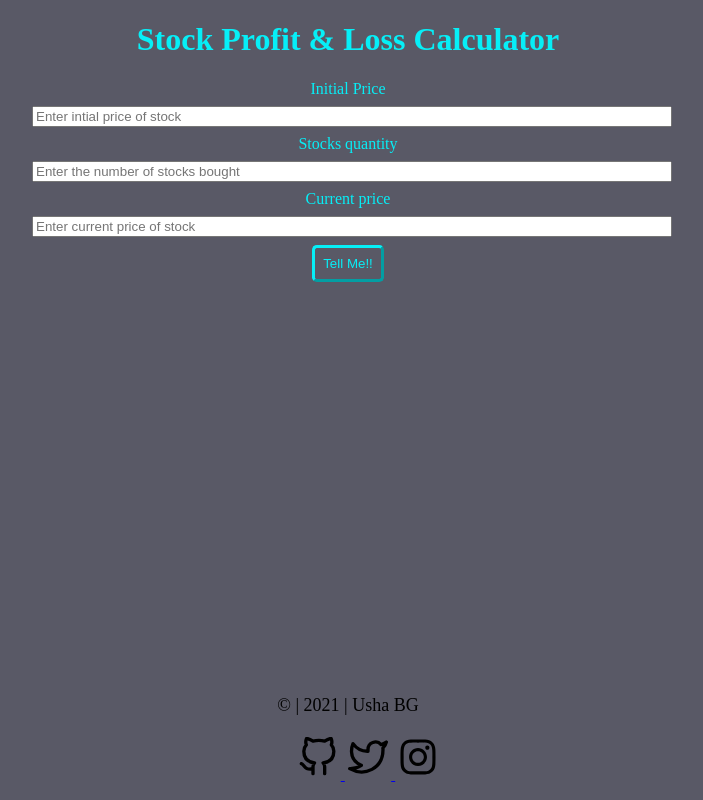
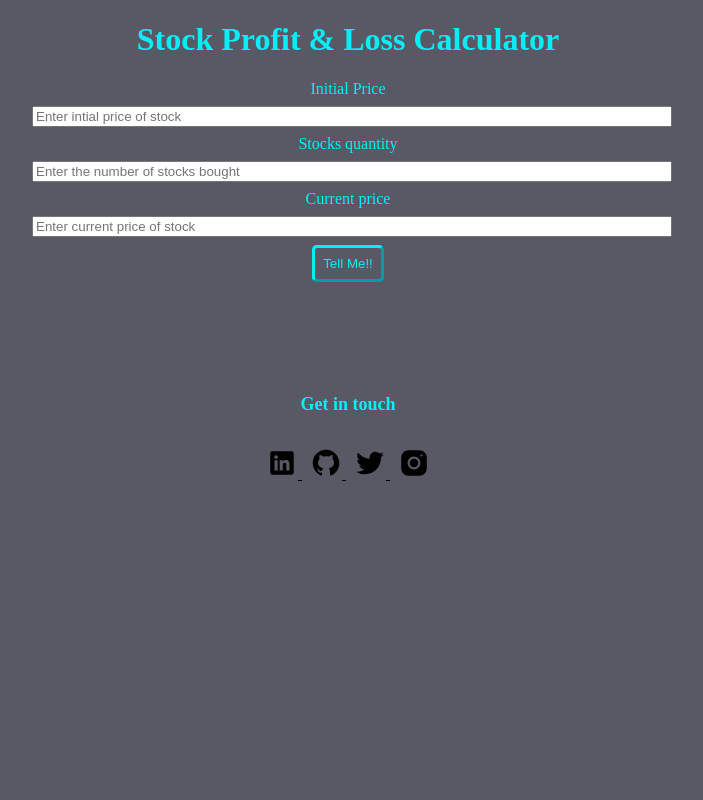
Before and after one commit to UshaGururaj/stock-profit-loss, a plain HTML site: page index.html in a window 1280 px wide. Shown: the whole page, without its empty margins (292-995 px from the left). Drawn offline with Linux system fonts and the light colour scheme.

Commit message:
added footer

```diff
--- a/index.html
+++ b/index.html
@@ -19,26 +19,31 @@
         <button id="submit-btn">Tell Me!!</button>
         <div id="output"></div>
     </div>
-    <footer>
-        <p>©  |  2021  |  Usha BG</p>
-        <ul class="list-unordered inline-list">
-          <li>
-            <a class="links" href="https://github.com/UshaGururaj" target="_blank">
-              <img src="images/github.svg" alt="github" />
+    <footer class="footer">
+      <div class="footer-header" style="margin-bottom:2rem">Get in touch</div>
+        <ul class="list-non-bullet" style="margin-bottom:2rem">
+        <li class="list-item-inline">
+          <a class="link" href="https://www.linkedin.com/in/usha-bg-002734192" target="blank">
+            <img src="images/linkedin.svg" alt="linkedin" class="footer-icon" />
           </a>
         </li>
-          <li>
-            <a class="links" href="https://twitter.com/UshaBG1" target="_blank">
-              <img src="images/twitter.svg" alt="twitter" />
+        <li class="list-item-inline">
+          <a class="link" href="https://github.com/UshaGururaj" target="blank">
+            <img src="images/git.svg" alt="github" class="footer-icon"/>
           </a>
         </li>
-          <li>
+        <li class="list-item-inline">
+          <a class="link" href="https://twitter.com/UshaBG1" target="blank">
+            <img src="images/tweet.svg" alt="twitter" class="footer-icon"/>
+          </a>
+        </li>
+        <li class="list-item-inline">
           <a
-              class="links"
+            class="link"
             href="https://instagram.com/usha_g_raj"
-              target="_blank"
+            target="blank"
           >
-              <img src="images/instagram.svg" alt="instagram" />
+            <img src="images/insta.svg" alt="instagram" class="footer-icon"/>
           </a>
         </li>
       </ul>
--- a/styles.css
+++ b/styles.css
@@ -42,25 +42,36 @@ label{
     border-radius: 0.3rem;
     cursor: pointer;
 }
-footer {
+.list-non-bullet {
+    list-style: none;
+    padding-inline-start: 0px;
+}
+
+.list-item-inline {
+    display: inline;
+    padding: 0.25rem;
+}
+
+.footer{
+    padding:2rem 0rem;
     text-align: center;
-    position: absolute;
-    bottom: 0;
-    left: 0;
-    right: 0;
-  }
-  footer p {
+    margin-top: 3rem;
+}
+
+.footer .footer-header{
+    font-weight: bold;
     font-size: large;
-    text-align: center;
-    color: black;
-  }
-  .footer-list {
-    margin: 1rem;
-  }
-  a,img,li {
-    display: inline;
-  }
-  img {
-    width: 40px;
-    padding: 0.2rem 0.2rem;
-  }
+    padding-inline-start:0px;
+}
+
+.footer .link{
+    color:black;
+}
+
+.footer ul{
+    padding-left:0px;
+}
+
+.footer-icon{
+    width:2rem;
+}
```
Also changed, not shown: images/git.svg (added), images/insta.svg (added), images/linkedin.svg (added), images/tweet.svg (added). Lines whose indentation alone changed are shown as unchanged.
